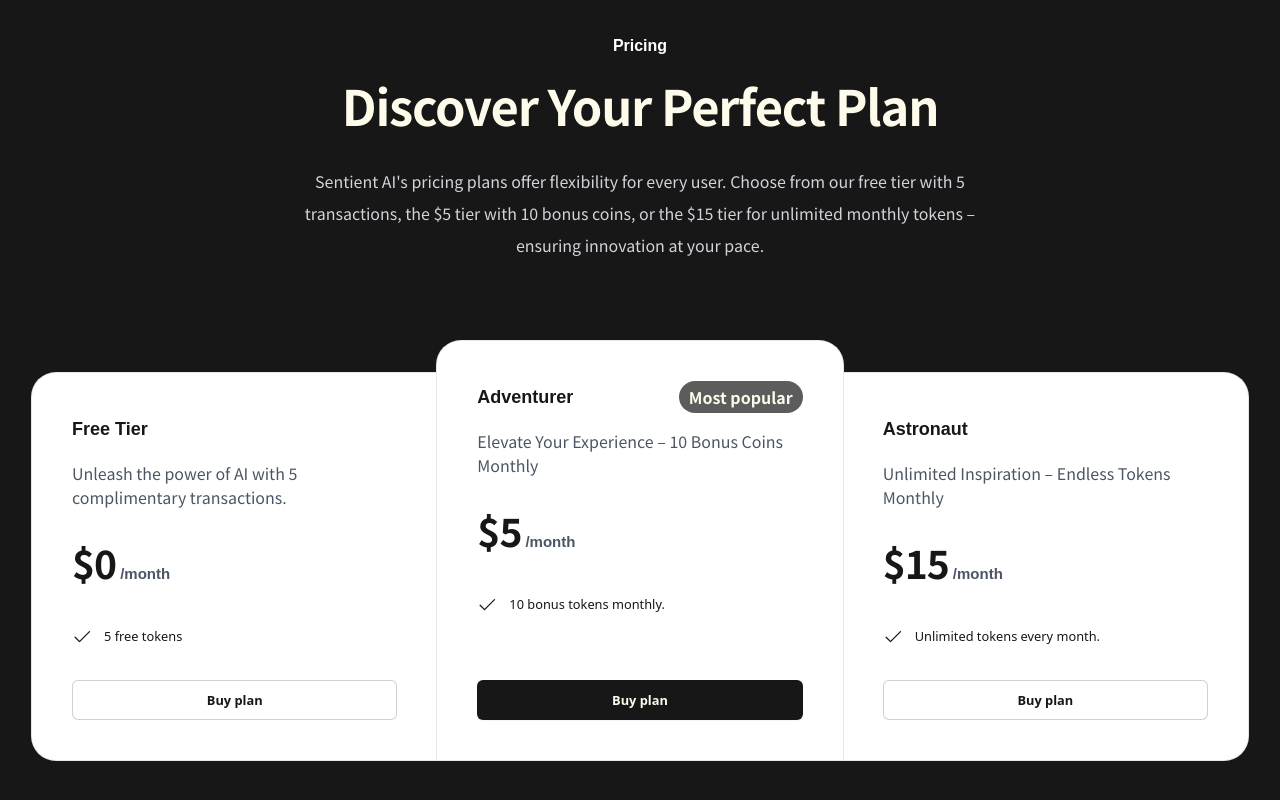
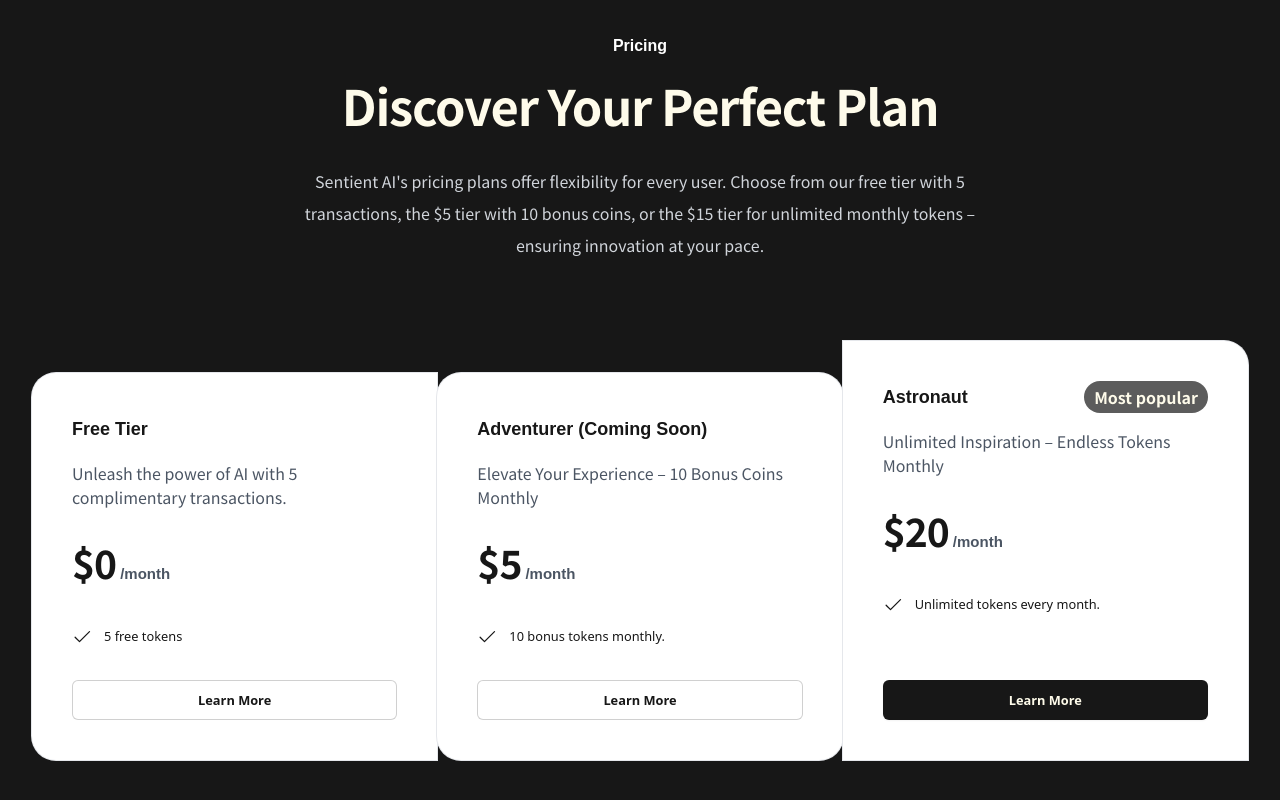
Before and after one commit to KalamaKiefer/SentientAI, a Next.js app: page / in a window 1280 px wide. Shown: the part 1704-2504 px from the top of the page. Built offline with nearby package versions, Linux system fonts and the light colour scheme; no server answers; a web font is replaced by a local one; what tailwindcss-animation-delay would draw is missing.

Commit message:
refactor: reword pricing info boxes

```diff
--- a/components/PricingInfo.tsx
+++ b/components/PricingInfo.tsx
@@ -15,22 +15,22 @@
         mostPopular: false,
     },
     {
-        name: "Adventurer",
+        name: "Adventurer (Coming Soon)",
         id: "tier-adventurer",
         href: "/sign-up",
         priceMonthly: "$5",
         description: "Elevate Your Experience – 10 Bonus Coins Monthly",
         features: ["10 bonus tokens monthly."],
-        mostPopular: true,
+        mostPopular: false,
     },
     {
         name: "Astronaut",
         id: "tier-astronaut",
         href: "/sign-up",
-        priceMonthly: "$15",
+        priceMonthly: "$20",
         description: "Unlimited Inspiration – Endless Tokens Monthly",
         features: ["Unlimited tokens every month."],
-        mostPopular: false,
+        mostPopular: true,
     },
 ];
 
@@ -122,7 +122,7 @@
                                     "mt-8 block rounded-md py-2 px-3 text-center text-sm font-semibold leading-6 focus-visible:outline focus-visible:outline-2 focus-visible:outline-offset-2 focus-visible:outline-matteBlack transition duration-200 ease-in-out"
                                 )}
                             >
-                                Buy plan
+                                Learn More
                             </a>
                         </div>
                     ))}
```
